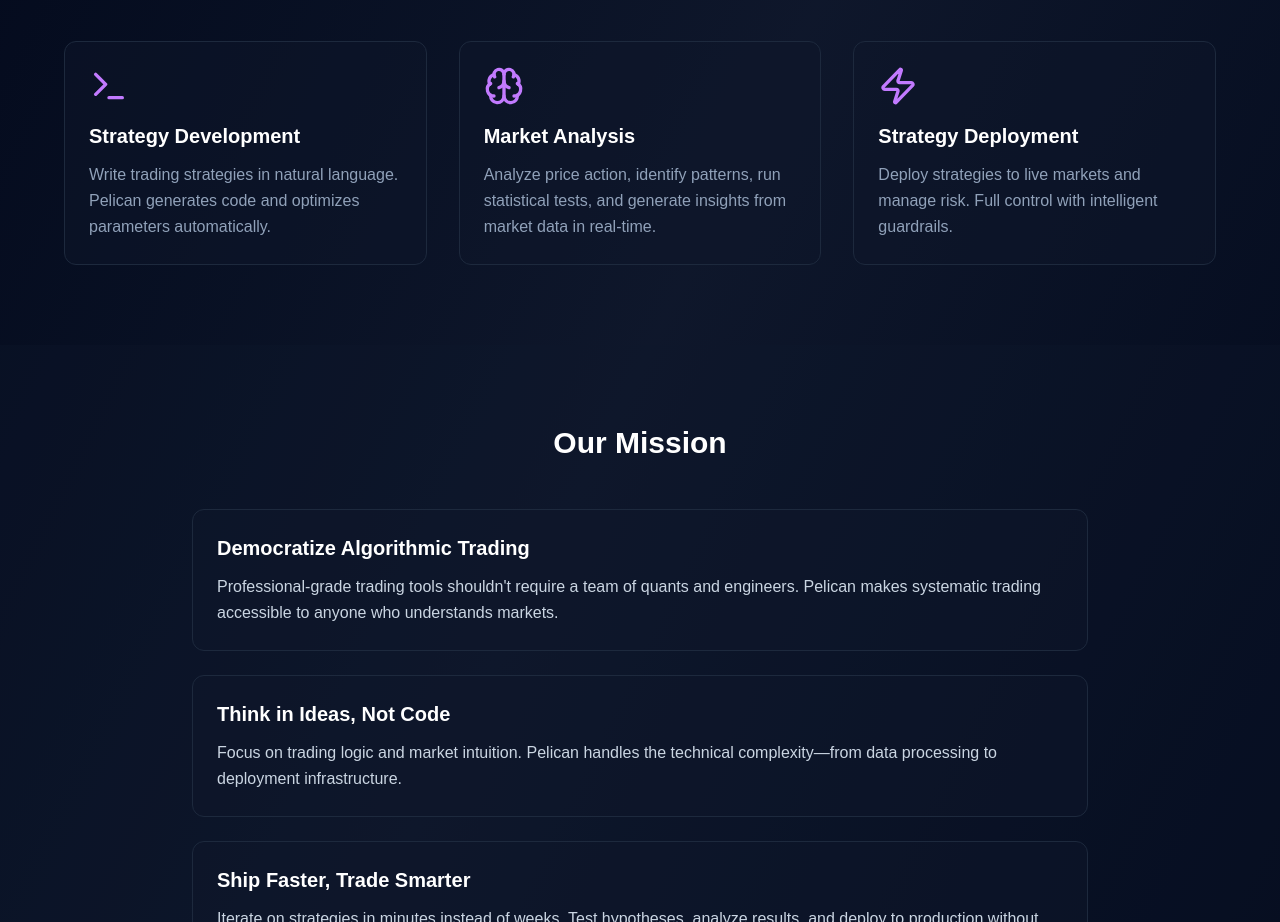
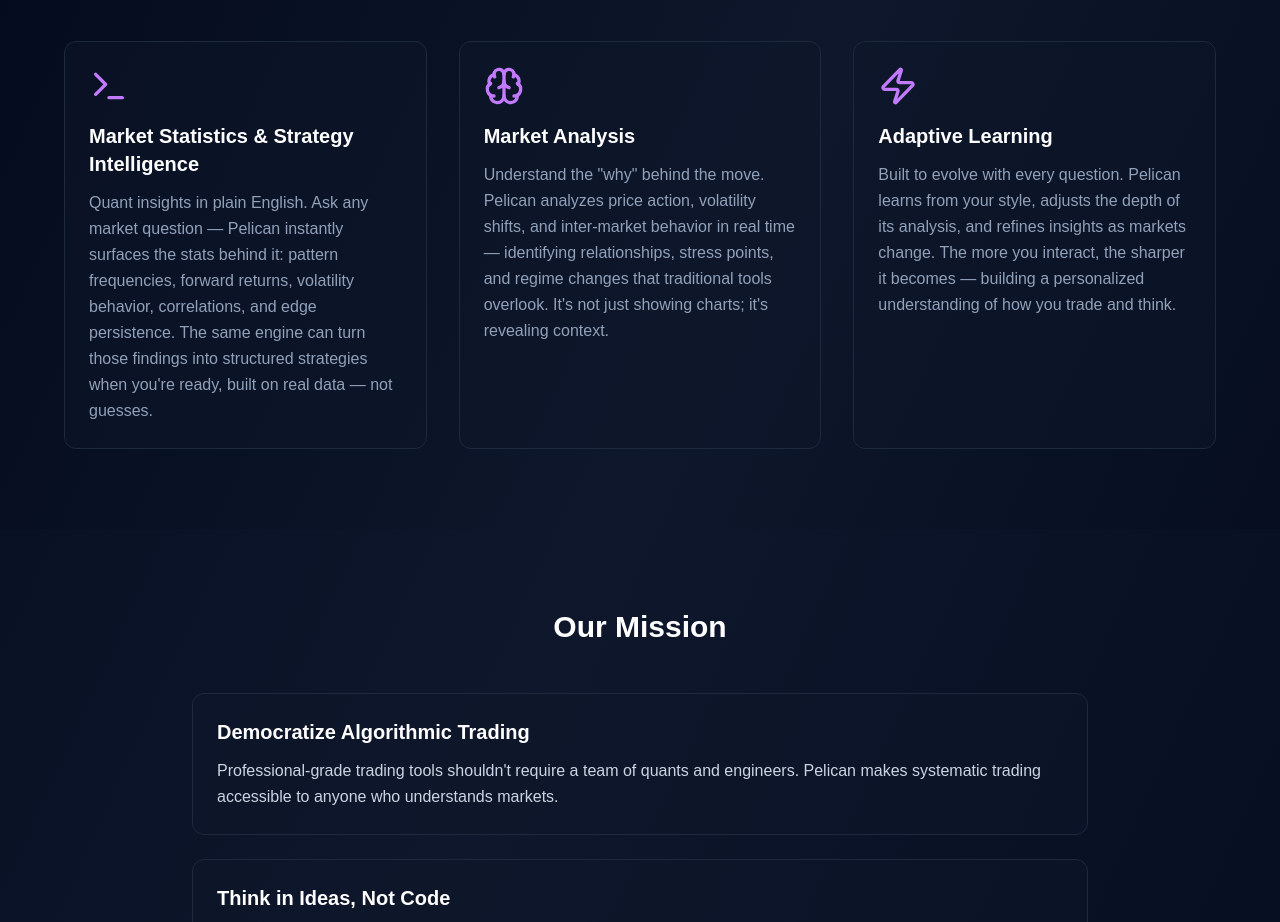
Before and after one commit to PelicanAI/pelican-landing-page, a Next.js app: page / in a window 1280 px wide. Shown: the part 940-1862 px from the top of the page. Built offline with nearby package versions, Linux system fonts and the light colour scheme.

Commit message:
Update landing page

```diff
--- a/app/page.js
+++ b/app/page.js
@@ -174,9 +174,9 @@
           <div className="grid grid-cols-1 md:grid-cols-2 lg:grid-cols-3 gap-4 md:gap-6 lg:gap-8">
             <div className="bg-slate-900/50 border border-slate-800 rounded-xl p-5 md:p-6 hover:border-purple-500/50 transition-all">
               <Terminal className="w-8 h-8 md:w-10 md:h-10 text-purple-400 mb-3 md:mb-4" />
-              <h3 className="text-lg md:text-xl font-semibold mb-2 md:mb-3">Strategy Development</h3>
+              <h3 className="text-lg md:text-xl font-semibold mb-2 md:mb-3">Market Statistics & Strategy Intelligence</h3>
               <p className="text-sm md:text-base text-slate-400 leading-relaxed">
-                Write trading strategies in natural language. Pelican generates code and optimizes parameters automatically.
+                Quant insights in plain English. Ask any market question — Pelican instantly surfaces the stats behind it: pattern frequencies, forward returns, volatility behavior, correlations, and edge persistence. The same engine can turn those findings into structured strategies when you&apos;re ready, built on real data — not guesses.
               </p>
             </div>
 
@@ -184,15 +184,15 @@
               <Brain className="w-8 h-8 md:w-10 md:h-10 text-purple-400 mb-3 md:mb-4" />
               <h3 className="text-lg md:text-xl font-semibold mb-2 md:mb-3">Market Analysis</h3>
               <p className="text-sm md:text-base text-slate-400 leading-relaxed">
-                Analyze price action, identify patterns, run statistical tests, and generate insights from market data in real-time.
+                Understand the &quot;why&quot; behind the move. Pelican analyzes price action, volatility shifts, and inter-market behavior in real time — identifying relationships, stress points, and regime changes that traditional tools overlook. It&apos;s not just showing charts; it&apos;s revealing context.
               </p>
             </div>
 
             <div className="bg-slate-900/50 border border-slate-800 rounded-xl p-5 md:p-6 hover:border-purple-500/50 transition-all">
               <Zap className="w-8 h-8 md:w-10 md:h-10 text-purple-400 mb-3 md:mb-4" />
-              <h3 className="text-lg md:text-xl font-semibold mb-2 md:mb-3">Strategy Deployment</h3>
+              <h3 className="text-lg md:text-xl font-semibold mb-2 md:mb-3">Adaptive Learning</h3>
               <p className="text-sm md:text-base text-slate-400 leading-relaxed">
-                Deploy strategies to live markets and manage risk. Full control with intelligent guardrails.
+                Built to evolve with every question. Pelican learns from your style, adjusts the depth of its analysis, and refines insights as markets change. The more you interact, the sharper it becomes — building a personalized understanding of how you trade and think.
               </p>
             </div>
           </div>
```
